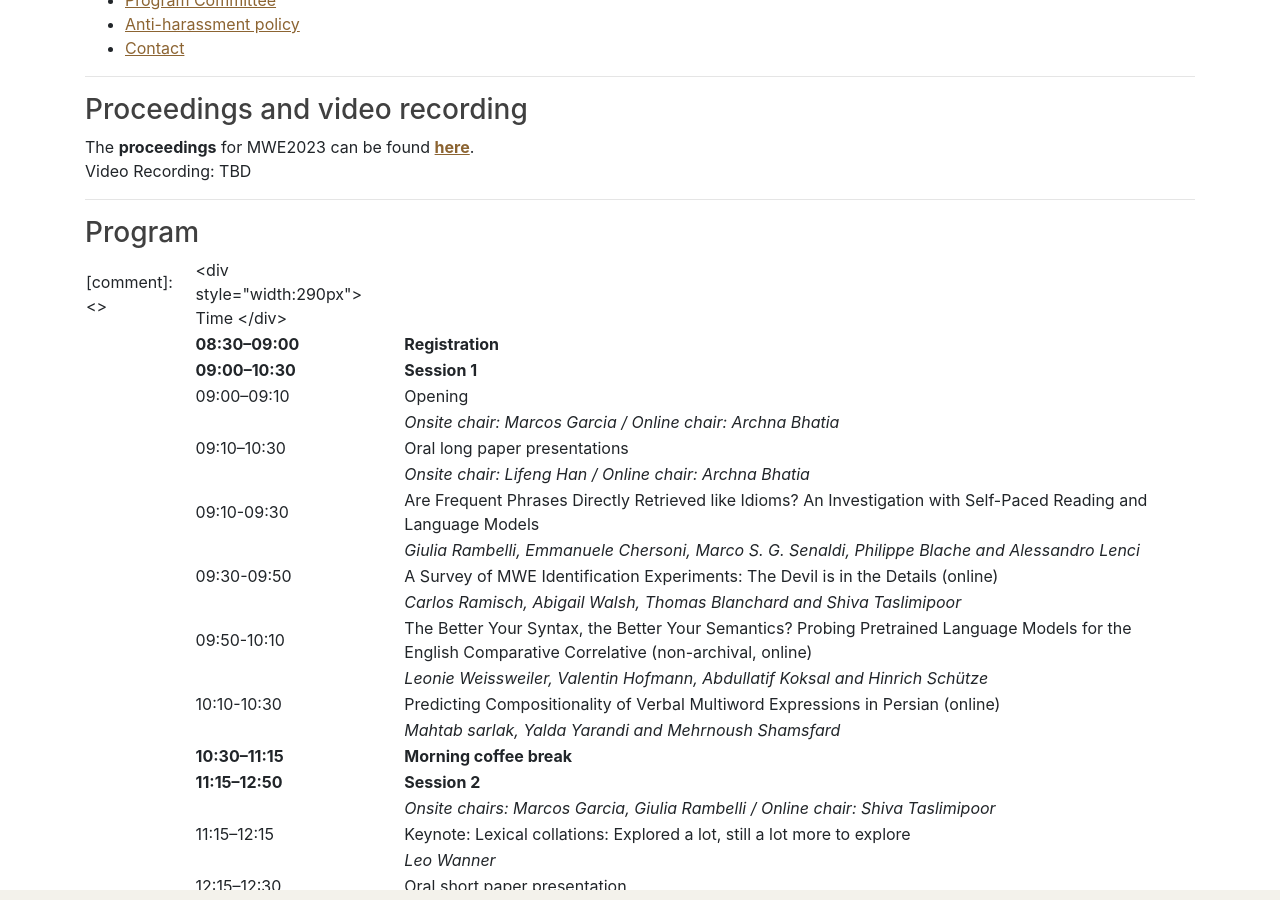
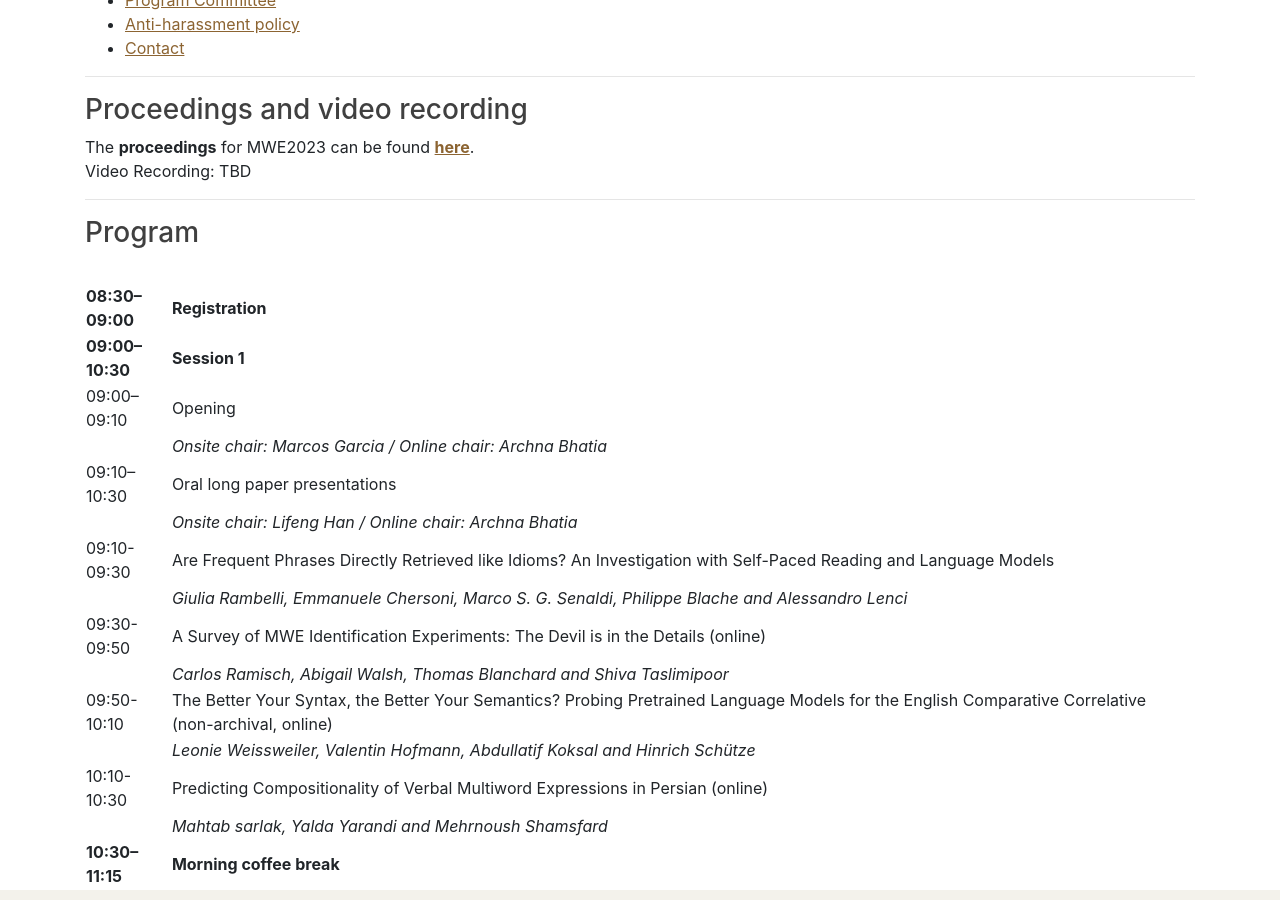
Before and after one commit to multiword/multiword.github.io, a Jekyll site: the page built from mwe2023/index.md, in a window 1280 px wide and 900 px high, scrolled down 952 px. Built offline with Jekyll 4.4.1, drawn with Linux system fonts in a browser that asks for light colours; comment, search, counter and statistics services are not loaded.

Commit message:
Update index.md

```diff
--- a/mwe2023/index.md
+++ b/mwe2023/index.md
@@ -76,7 +76,7 @@ Video Recording: TBD
 
 ### <a name="program"> Program </a>
 
-[comment]: <> | <div style="width:290px"> Time </div> |            |
+|                     |            |
 | **08:30–09:00**     | **Registration**               |
 | **09:00–10:30**     | **Session 1**                  |
 |   09:00–09:10       | Opening                        |
```
